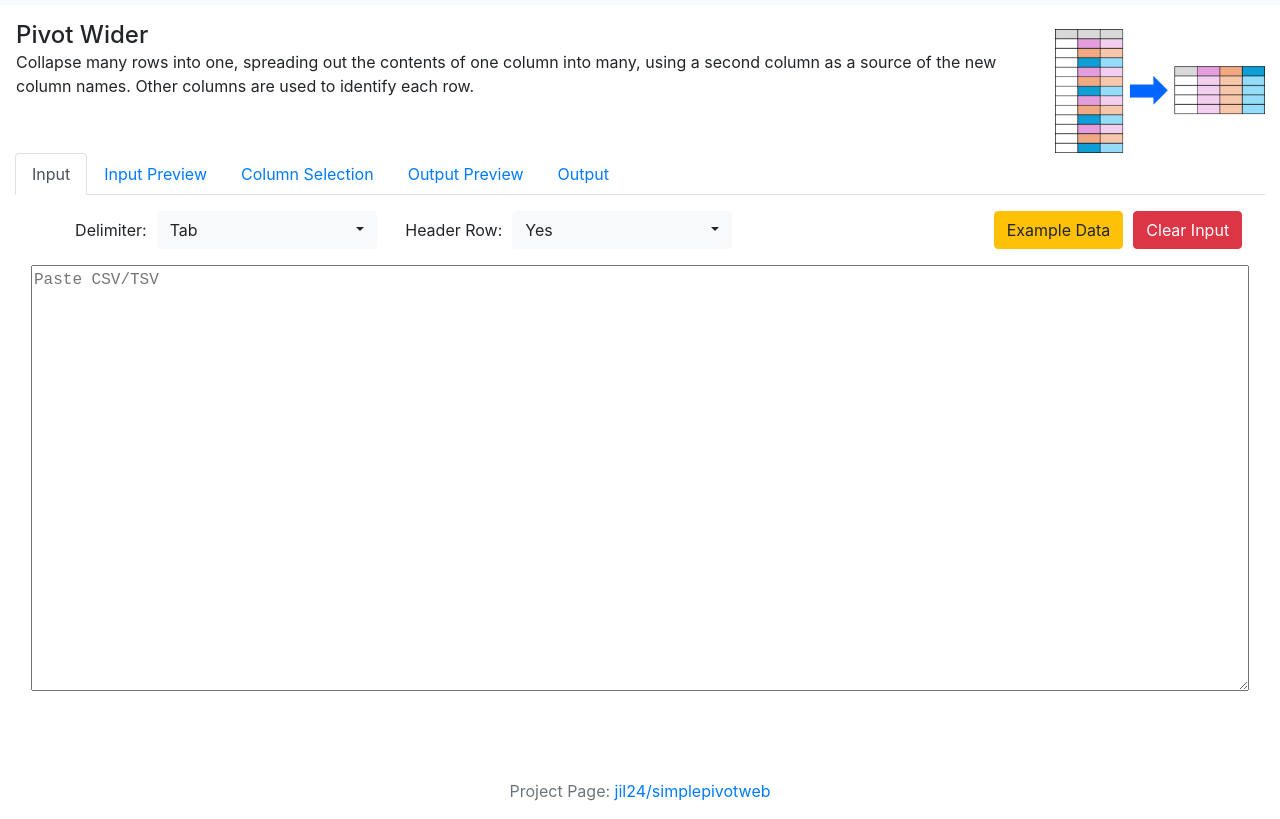
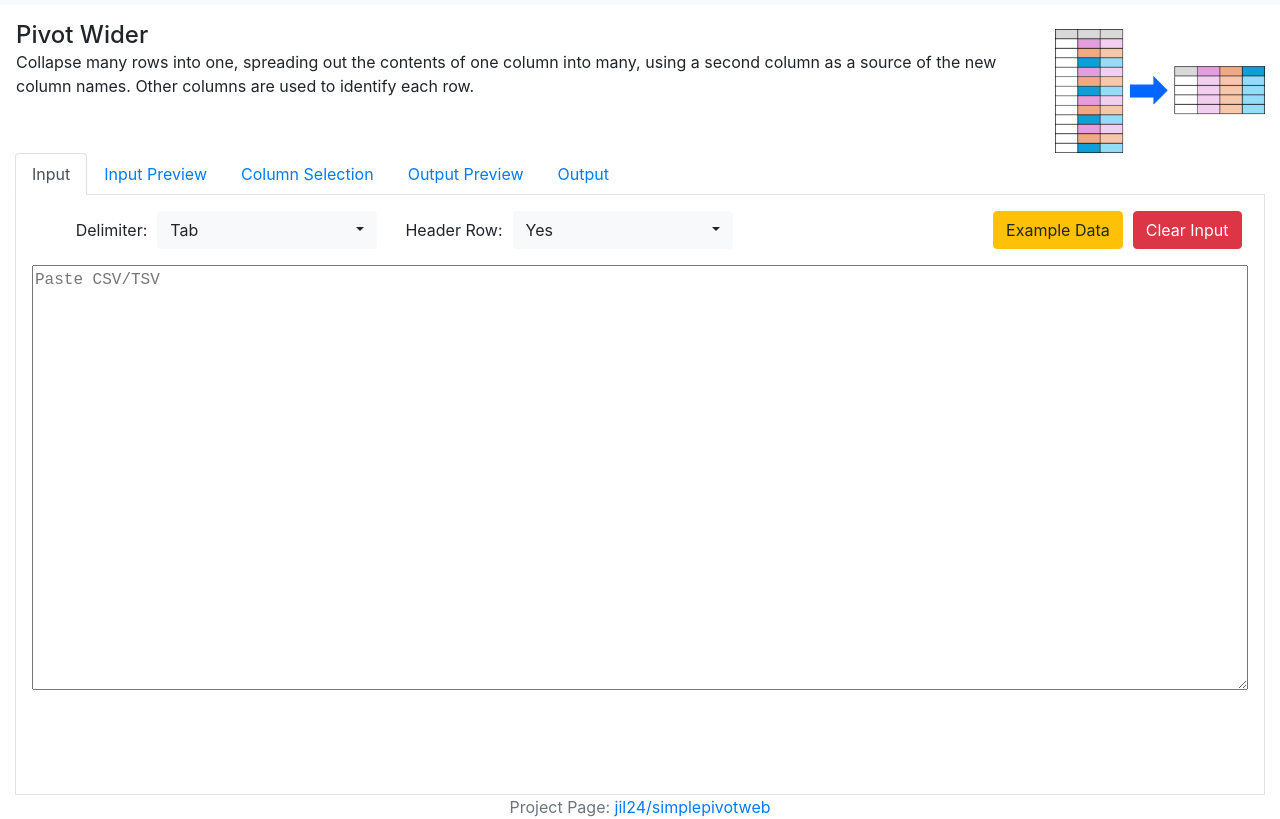
Before and after one commit to jil24/simplepivotweb, a plain HTML site: page index.html in a window 1280 px wide. Shown: the part 51-870 px from the top of the page. Drawn offline with nearby package versions, Linux system fonts and the light colour scheme.

Commit message:
Added border to tab panes Fixed missing close tags for divs Added reference to example data

```diff
--- a/index.html
+++ b/index.html
@@ -45,7 +45,7 @@
               <li class="nav-item"><a class="nav-link" data-toggle="tab" href="#outputpreview" role="tab">Output Preview</a></li>
               <li class="nav-item"><a class="nav-link" data-toggle="tab" href="#output" role="tab">Output</a></li>
             </ul>
-            <div class="tab-content p-3 h-75" id="myTabContent">
+            <div class="tab-content p-3 h-75 border border-top-0" id="myTabContent">
               <div class="tab-pane fade show active h-100" id="input" role="tabpanel">
                    <div class="form-group">
                       <div class="form-row">
@@ -194,7 +194,9 @@
               <div class="alert alert-warning simplepivot_alert invalid_pivot_alert text-center">Pivoted data isn't ready;
                       check input data and column selections</div>
             </div>
-            <p class="text-muted text-center">Project Page: <a href="https://github.com/jil24/simplepivotweb">jil24/simplepivotweb</a></p>
+        </div>
+    <p class="text-muted text-center">Project Page: <a href="https://github.com/jil24/simplepivotweb">jil24/simplepivotweb</a></p>
+    </div>
 
     <!-- jQuery first, then Popper.js, then Bootstrap JS, then bootstrap-select -->
     <script src="https://code.jquery.com/jquery-3.2.1.slim.min.js" integrity="sha384-KJ3o2DKtIkvYIK3UENzmM7KCkRr/rE9/Qpg6aAZGJwFDMVNA/GpGFF93hXpG5KkN" crossorigin="anonymous"></script>
```
Also changed, not shown: js/examples.js (+2 -0 lines), pivotlonger.html (+6 -5 lines).
